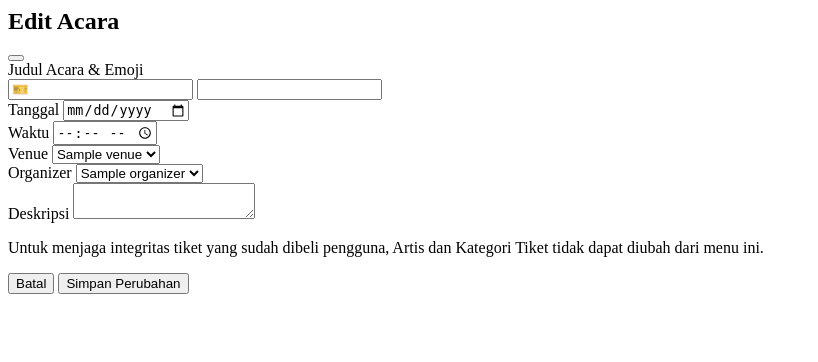
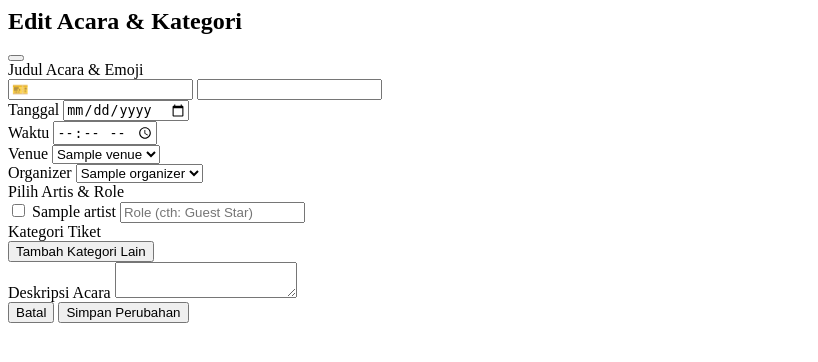
Before and after one commit to FIMI-Basdut/basdut-adventure, a Django app: template event/templates/update_event_modal.html in a window 1280 px wide. Shown: the top 362 px of the page, without its empty margins (0-818 px from the left). Run offline with Django 5.2, Linux system fonts and the light colour scheme; the template is opened without the code that fills it: most values are stand-ins (such as "Sample title", 1, 10 or a date in 2020).

Commit message:
fix(event): fix update event_artist and ticket category

```diff
--- a/event/templates/event_list_page.html
+++ b/event/templates/event_list_page.html
@@ -119,7 +119,7 @@
                         </button>
 
                         {% if user.role_name == 'Admin' or user.role_name == 'Organizer' %}
-                            <button onclick="showUpdateEventModal('{{ e.event_id }}', '{{ e.event_title|escapejs }}', '{{ e.event_datetime }}', '{{ e.venue_id }}', '{{ e.organizer_id }}', '{{ e.event_description|escapejs }}', '{{ e.emoji|escapejs }}')"
+                            <button onclick="showUpdateEventModal('{{ e.event_id }}', '{{ e.event_title|escapejs }}', '{{ e.event_datetime }}', '{{ e.venue_id }}', '{{ e.organizer_id }}', '{{ e.event_description|escapejs }}', '{{ e.emoji|escapejs }}', '{{ e.artists_detailed|escapejs }}', '{{ e.categories_detailed|escapejs }}')"
                                     class="p-6 mt-auto w-full bg-white-600 hover:bg-white-700 text-blue py-3 rounded-xl text-sm font-semibold transition-colors">
                                 Edit Tiket
                             </button>
--- a/event/templates/update_event_modal.html
+++ b/event/templates/update_event_modal.html
@@ -1,8 +1,8 @@
 <div id="updateEventModal" class="hidden fixed inset-0 z-50 flex items-center justify-center p-4 md:p-8 bg-black bg-opacity-50 transition-opacity duration-150">
-    <div id="updateEventModalContent" class="bg-white w-full max-w-2xl rounded-2xl shadow-xl p-6 md:p-8 relative transform transition-all duration-150 opacity-0 scale-95 overflow-y-auto max-h-[90vh]">
+    <div id="updateEventModalContent" class="bg-white w-full max-w-4xl rounded-2xl shadow-xl p-6 md:p-8 relative transform transition-all duration-150 opacity-0 scale-95 overflow-y-auto max-h-[90vh]">
 
         <div class="flex justify-between items-center mb-8">
-            <h2 class="text-xl font-bold text-gray-800">Edit Acara</h2>
+            <h2 class="text-xl font-bold text-gray-800">Edit Acara & Kategori</h2>
             <button type="button" onclick="hideUpdateEventModal()" class="text-gray-400 hover:text-gray-600 transition-colors">
                 <i class="far fa-times-circle text-2xl"></i>
             </button>
@@ -10,66 +10,83 @@
 
         <form id="updateEventForm">
             {% csrf_token %}
+            <div class="grid grid-cols-1 md:grid-cols-2 gap-x-8 gap-y-6">
+
                 <div class="space-y-6">
-
                     <div>
-                    <label class="block text-[11px] font-bold text-gray-500 uppercase tracking-wide mb-2">Judul Acara & Emoji</label>
+                        <label class="block text-[11px] font-bold text-gray-500 uppercase mb-2">Judul Acara & Emoji</label>
                         <div class="flex gap-2">
-                        <input type="text" id="update_event_emoji" name="event_emoji" placeholder="🎫" class="w-16 text-center border border-gray-200 rounded-xl px-2 py-3 text-sm text-gray-700 focus:outline-none focus:border-blue-500 focus:ring-1 focus:ring-blue-500 transition-colors" required>
-
-                        <input type="text" id="update_event_title" name="event_title" class="w-full border border-gray-200 rounded-xl px-4 py-3 text-sm text-gray-700 focus:outline-none focus:border-blue-500 focus:ring-1 focus:ring-blue-500 transition-colors" required>
+                            <input type="text" id="update_event_emoji" name="event_emoji" placeholder="🎫" class="w-16 text-center border border-gray-200 rounded-xl px-2 py-3 text-sm focus:outline-none focus:border-blue-500 focus:ring-1 focus:ring-blue-500" required>
+                            <input type="text" id="update_event_title" name="event_title" class="w-full border border-gray-200 rounded-xl px-4 py-3 text-sm text-gray-700 focus:outline-none focus:border-blue-500 focus:ring-1 focus:ring-blue-500" required>
                         </div>
                     </div>
 
                     <div class="grid grid-cols-2 gap-4">
                         <div>
-                        <label class="block text-[11px] font-bold text-gray-500 uppercase tracking-wide mb-2">Tanggal</label>
-                        <input type="date" id="update_event_date" name="event_date" class="w-full border border-gray-200 rounded-xl px-4 py-3 text-sm text-gray-700 focus:outline-none focus:border-blue-500 focus:ring-1 focus:ring-blue-500" required>
+                            <label class="block text-[11px] font-bold text-gray-500 uppercase mb-2">Tanggal</label>
+                            <input type="date" id="update_event_date" name="event_date" class="w-full border border-gray-200 rounded-xl px-4 py-3 text-sm text-gray-700 focus:outline-none" required>
                         </div>
                         <div>
-                        <label class="block text-[11px] font-bold text-gray-500 uppercase tracking-wide mb-2">Waktu</label>
-                        <input type="time" id="update_event_time" name="event_time" class="w-full border border-gray-200 rounded-xl px-4 py-3 text-sm text-gray-700 focus:outline-none focus:border-blue-500 focus:ring-1 focus:ring-blue-500" required>
+                            <label class="block text-[11px] font-bold text-gray-500 uppercase mb-2">Waktu</label>
+                            <input type="time" id="update_event_time" name="event_time" class="w-full border border-gray-200 rounded-xl px-4 py-3 text-sm text-gray-700 focus:outline-none" required>
                         </div>
                     </div>
 
-                <div class="grid grid-cols-2 gap-4">
                     <div>
-                        <label class="block text-[11px] font-bold text-gray-500 uppercase tracking-wide mb-2">Venue</label>
-                        <select id="update_venue_id" name="venue_id" class="w-full border border-gray-200 rounded-xl px-4 py-3 text-sm text-gray-700 bg-white focus:outline-none focus:border-blue-500 focus:ring-1 focus:ring-blue-500" required>
+                        <label class="block text-[11px] font-bold text-gray-500 uppercase mb-2">Venue</label>
+                        <select id="update_venue_id" name="venue_id" class="w-full border border-gray-200 rounded-xl px-4 py-3 text-sm text-gray-700 bg-white focus:outline-none" required>
                             {% for v in venues %}
                                 <option value="{{ v.venue_id }}">{{ v.venue_name }}</option>
                             {% endfor %}
                         </select>
                     </div>
+
                     <div>
-                        <label class="block text-[11px] font-bold text-gray-500 uppercase tracking-wide mb-2">Organizer</label>
-                        <select id="update_organizer_id" name="organizer_id" class="w-full border border-gray-200 rounded-xl px-4 py-3 text-sm text-gray-700 bg-white focus:outline-none focus:border-blue-500 focus:ring-1 focus:ring-blue-500" required>
+                        <label class="block text-[11px] font-bold text-gray-500 uppercase mb-2">Organizer</label>
+                        <select id="update_organizer_id" name="organizer_id" class="w-full border border-gray-200 rounded-xl px-4 py-3 text-sm text-gray-700 bg-white focus:outline-none" required>
                             {% for o in organizers %}
                                 <option value="{{ o.organizer_id }}">{{ o.organizer_name }}</option>
                             {% endfor %}
                         </select>
                     </div>
+
+                    <div>
+                        <label class="block text-[11px] font-bold text-gray-500 uppercase mb-2">Pilih Artis & Role</label>
+                        <div class="max-h-48 overflow-y-auto border border-gray-200 rounded-xl p-3 space-y-3">
+                            {% for a in artists %}
+                            <div class="flex items-center justify-between gap-4">
+                                <label class="flex items-center space-x-2 text-sm text-gray-700 cursor-pointer flex-1">
+                                    <input type="checkbox" name="artist_ids" value="{{ a.artist_id }}" id="update_artist_{{ a.artist_id }}" class="update-artist-checkbox rounded text-blue-500 focus:ring-blue-500">
+                                    <span class="font-medium">{{ a.artist_name }}</span>
+                                </label>
+                                <input type="text" name="role_{{ a.artist_id }}" id="update_role_{{ a.artist_id }}" placeholder="Role (cth: Guest Star)"
+                                    class="w-1/2 border border-gray-200 rounded-lg px-3 py-1.5 text-xs focus:outline-none focus:border-blue-500 focus:ring-1 focus:ring-blue-500">
+                            </div>
+                            {% endfor %}
+                        </div>
+                    </div>
                 </div>
 
+                <div class="space-y-6 flex flex-col">
                     <div>
-                    <label class="block text-[11px] font-bold text-gray-500 uppercase tracking-wide mb-2">Deskripsi</label>
-                    <textarea id="update_event_description" name="event_description" class="w-full border border-gray-200 rounded-xl px-4 py-3 text-sm text-gray-700 focus:outline-none focus:border-blue-500 focus:ring-1 focus:ring-blue-500 resize-none h-24" required></textarea>
+                        <label class="block text-[11px] font-bold text-gray-500 uppercase mb-2">Kategori Tiket</label>
+                        <div id="updateTicketCategoriesWrapper" class="space-y-3 max-h-48 overflow-y-auto pr-2">
+                            </div>
+                        <button type="button" onclick="addUpdateTicketRow('', '', '', '')" class="mt-3 text-blue-500 hover:text-blue-700 text-xs font-bold flex items-center gap-1.5">
+                            <i class="fas fa-plus"></i> Tambah Kategori Lain
+                        </button>
                     </div>
 
-                <p class="text-xs text-amber-600 bg-amber-50 p-3 rounded-lg flex gap-2 items-start">
-                    <i class="fas fa-exclamation-triangle mt-0.5"></i>
-                    Untuk menjaga integritas tiket yang sudah dibeli pengguna, Artis dan Kategori Tiket tidak dapat diubah dari menu ini.
-                </p>
-
+                    <div class="flex-1">
+                        <label class="block text-[11px] font-bold text-gray-500 uppercase mb-2">Deskripsi Acara</label>
+                        <textarea id="update_event_description" name="event_description" class="w-full border border-gray-200 rounded-xl px-4 py-3 text-sm text-gray-700 focus:outline-none resize-none h-28" required></textarea>
+                    </div>
+                </div>
             </div>
 
-            <div class="grid grid-cols-2 gap-4 mt-10 pt-4 border-t border-gray-200">
-                <button onclick="hideUpdateEventModal()" type="button" class="w-full border border-gray-200 text-gray-800 font-bold py-3.5 rounded-xl text-sm hover:bg-gray-50 transition-colors">
-                    Batal
-                </button>
-                <button type="submit" class="w-full bg-blue-600 hover:bg-blue-700 text-white font-bold py-3.5 rounded-xl text-sm transition-colors shadow-sm">
-                    Simpan Perubahan
-                </button>
+            <div class="grid grid-cols-2 gap-4 mt-8 pt-6 border-t border-gray-200">
+                <button onclick="hideUpdateEventModal()" type="button" class="w-full border border-gray-200 text-gray-800 font-bold py-3.5 rounded-xl text-sm hover:bg-gray-50">Batal</button>
+                <button type="submit" class="w-full bg-blue-600 hover:bg-blue-700 text-white font-bold py-3.5 rounded-xl text-sm shadow-sm">Simpan Perubahan</button>
             </div>
         </form>
     </div>
@@ -78,10 +95,10 @@
 <script>
     let currentUpdateEventId = '';
 
-  function showUpdateEventModal(id, title, datetime, venueId, organizerId, description, emoji) {
+    function showUpdateEventModal(id, title, datetime, venueId, organizerId, description, emoji, artistsDetailed, categoriesDetailed) {
         currentUpdateEventId = id;
 
-      document.getElementById('update_event_emoji').value = emoji || '🎫';
+        document.getElementById('update_event_emoji').value = emoji;
         document.getElementById('update_event_title').value = title;
 
         const [datePart, timePart] = datetime.split(' ');
@@ -92,51 +109,93 @@
         document.getElementById('update_organizer_id').value = organizerId;
         document.getElementById('update_event_description').value = description;
 
+        // Reset state Checkbox & Role Artis
+        document.querySelectorAll('.update-artist-checkbox').forEach(cb => cb.checked = false);
+
+        // cari semua input yang ID-nya berawalan "update_role_"
+        document.querySelectorAll('input[id^="update_role_"]').forEach(input => input.value = "");
+
+        // Urai dan pasang Artis yang terdaftar di Event ini
+        if (artistsDetailed && artistsDetailed.trim() !== "") {
+            const artistRows = artistsDetailed.split(';;');
+            artistRows.forEach(row => {
+                const [artistId, artistName, role] = row.split('::');
+                const checkbox = document.getElementById(`update_artist_${artistId}`);
+                const roleInput = document.getElementById(`update_role_${artistId}`);
+                if (checkbox) checkbox.checked = true;
+                if (roleInput) roleInput.value = role;
+            });
+        }
+
+        // Urai dan bangun baris Kategori Tiket
+        const wrapper = document.getElementById('updateTicketCategoriesWrapper');
+        wrapper.innerHTML = '';
+        if (categoriesDetailed && categoriesDetailed.trim() !== "") {
+            const catRows = categoriesDetailed.split(';;');
+            catRows.forEach(row => {
+                const [catId, catName, price, quota] = row.split('::');
+                addUpdateTicketRow(catId, catName, price, quota);
+            });
+        } else {
+            addUpdateTicketRow('', '', '', '');
+        }
+
         const modal = document.getElementById('updateEventModal');
-      const modalContent = document.getElementById('updateEventModalContent');
-
+        const content = document.getElementById('updateEventModalContent');
         modal.classList.remove('hidden');
         setTimeout(() => {
-        modalContent.classList.remove('opacity-0', 'scale-95');
-        modalContent.classList.add('opacity-100', 'scale-100');
+            content.classList.remove('opacity-0', 'scale-95');
+            content.classList.add('opacity-100', 'scale-100');
         }, 50);
     }
 
     function hideUpdateEventModal() {
         const modal = document.getElementById('updateEventModal');
-      const modalContent = document.getElementById('updateEventModalContent');
-
-      modalContent.classList.remove('opacity-100', 'scale-100');
-      modalContent.classList.add('opacity-0', 'scale-95');
-
+        const content = document.getElementById('updateEventModalContent');
+        content.classList.remove('opacity-100', 'scale-100');
+        content.classList.add('opacity-0', 'scale-95');
         setTimeout(() => { modal.classList.add('hidden'); }, 150);
     }
 
-  document.getElementById("updateEventForm").addEventListener("submit", async function(e) {
+    function addUpdateTicketRow(catId, catName, price, quota) {
+        const wrapper = document.getElementById('updateTicketCategoriesWrapper');
+        const row = document.createElement('div');
+        row.className = 'ticket-row bg-gray-50 border border-gray-100 rounded-xl p-3 relative';
+
+        // Bersihkan string numeric format jika ada koma dari database
+        const cleanPrice = price ? price.replace(/,/g, '') : '';
+
+        row.innerHTML = `
+            <input type="hidden" name="ticket_category_id[]" value="${catId}">
+
+            <div class="flex gap-2 mb-2 pr-6">
+                <input type="text" name="ticket_category[]" value="${catName}" placeholder="Nama Kategori" class="w-full border border-gray-200 rounded-lg px-3 py-2 text-sm" required>
+            </div>
+            <div class="grid grid-cols-2 gap-2">
+                <input type="number" name="ticket_price[]" value="${cleanPrice ? Math.round(cleanPrice) : ''}" placeholder="Harga" min="0" class="w-full border border-gray-200 rounded-lg px-3 py-2 text-sm" required>
+                <input type="number" name="ticket_quota[]" value="${quota}" placeholder="Kuota" min="1" class="w-full border border-gray-200 rounded-lg px-3 py-2 text-sm" required>
+            </div>
+        `;
+        wrapper.appendChild(row);
+    }
+
+    document.getElementById('updateEventForm').addEventListener('submit', async function(e) {
         e.preventDefault();
-
-      const form = e.target;
-
         try {
             const response = await fetch(`/event/update-event/${currentUpdateEventId}/`, {
                 method: "POST",
-              body: new FormData(form),
-              headers: {
-                  "X-CSRFToken": document.querySelector('[name=csrfmiddlewaretoken]').value
-              }
+                body: new FormData(e.target),
+                headers: { "X-CSRFToken": document.querySelector('[name=csrfmiddlewaretoken]').value }
             });
-
             const result = await response.json();
-
             if (response.ok) {
                 hideUpdateEventModal();
                 window.location.reload();
             } else {
-              alert("Gagal mengupdate acara: " + result.message);
+                alert("Gagal memperbarui acara: " + result.message);
             }
         } catch (error) {
             console.error("Error:", error);
-          alert("Terjadi kesalahan sistem.");
         }
     });
 </script>
```
Also changed, not shown: event/views.py (+54 -17 lines). Lines whose indentation alone changed are shown as unchanged.
